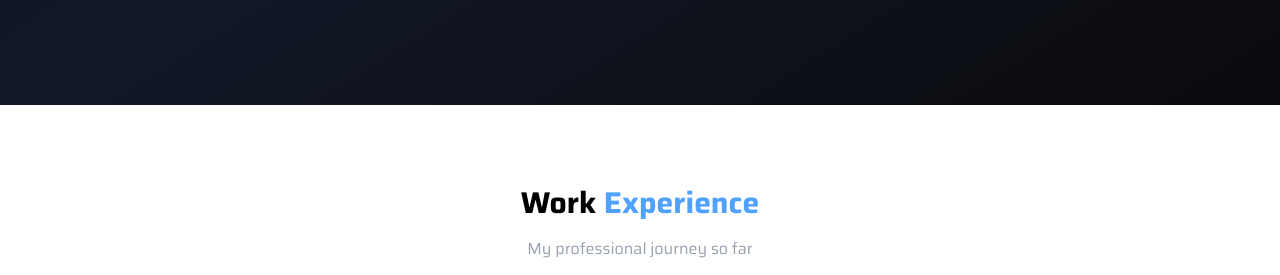
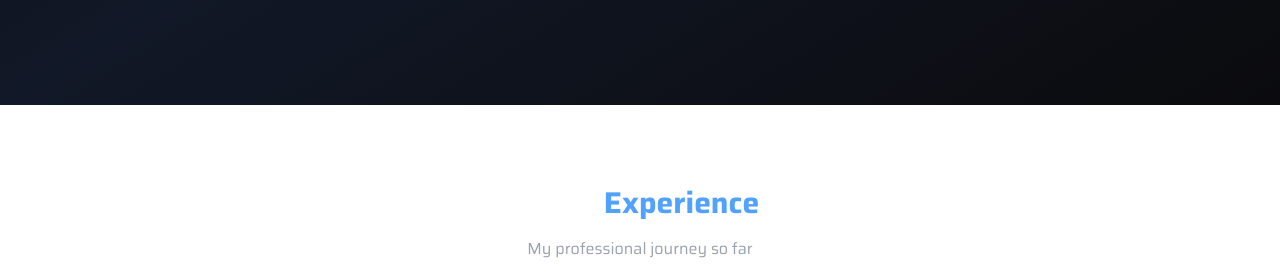
Before and after one commit to HITESH7754/Hitesh.resume, a React (Vite) app: page / in a window 1280 px wide. Shown: the part 3371-3646 px from the top of the page. Built offline with nearby package versions, Linux system fonts and the light colour scheme.

Commit message:
code updated

```diff
--- a/src/components/Work.jsx
+++ b/src/components/Work.jsx
@@ -62,10 +62,10 @@ const Work = () => {
       transition={{ duration: 1, ease: 'easeOut' }}
       viewport={{ once: false, amount: 0.2 }}
       id="work"
-      className="py-20 bg-white"
+      className="py-20 bg-black-200"
     >
       <div className="container mx-auto px-6">
-        <h2 className="text-3xl font-bold text-center mb-4">
+        <h2 className="text-3xl font-bold text-center mb-4 text-white">
           Work <span className="text-blue-400">Experience</span>
         </h2>
 
```
